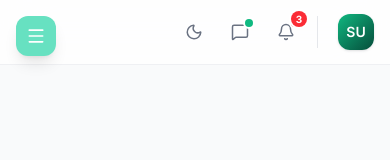
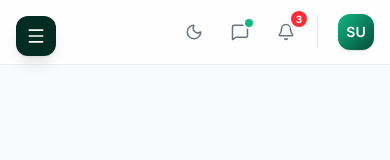
Before and after one commit to MUHAMMAD-BADHUSHA/Nutzera, a Next.js app in the folder client/: page /admin/payments in a window 390 px wide. Shown: the top 160 px of the page. Built offline with nearby package versions, Linux system fonts and the light colour scheme; sample sign-in values are in the browser's storage; a web font is replaced by a local one.

Commit message:
feat: add responsive admin sidebar with navigation menu and auth integration

```diff
--- a/client/src/components/admin/Sidebar.tsx
+++ b/client/src/components/admin/Sidebar.tsx
@@ -68,7 +68,7 @@ export function Sidebar({ onCollapse }: { onCollapse?: (collapsed: boolean) => v
     <>
       <button
         onClick={() => setMobileOpen(true)}
-        className="fixed top-4 left-4 z-50 lg:hidden bg-[#67e1c1] text-white p-2.5 rounded-xl shadow-lg"
+        className="fixed top-4 left-4 z-50 lg:hidden bg-[#032c20] text-white p-2.5 rounded-xl shadow-lg"
       >
         <Menu size={20} />
       </button>
```
